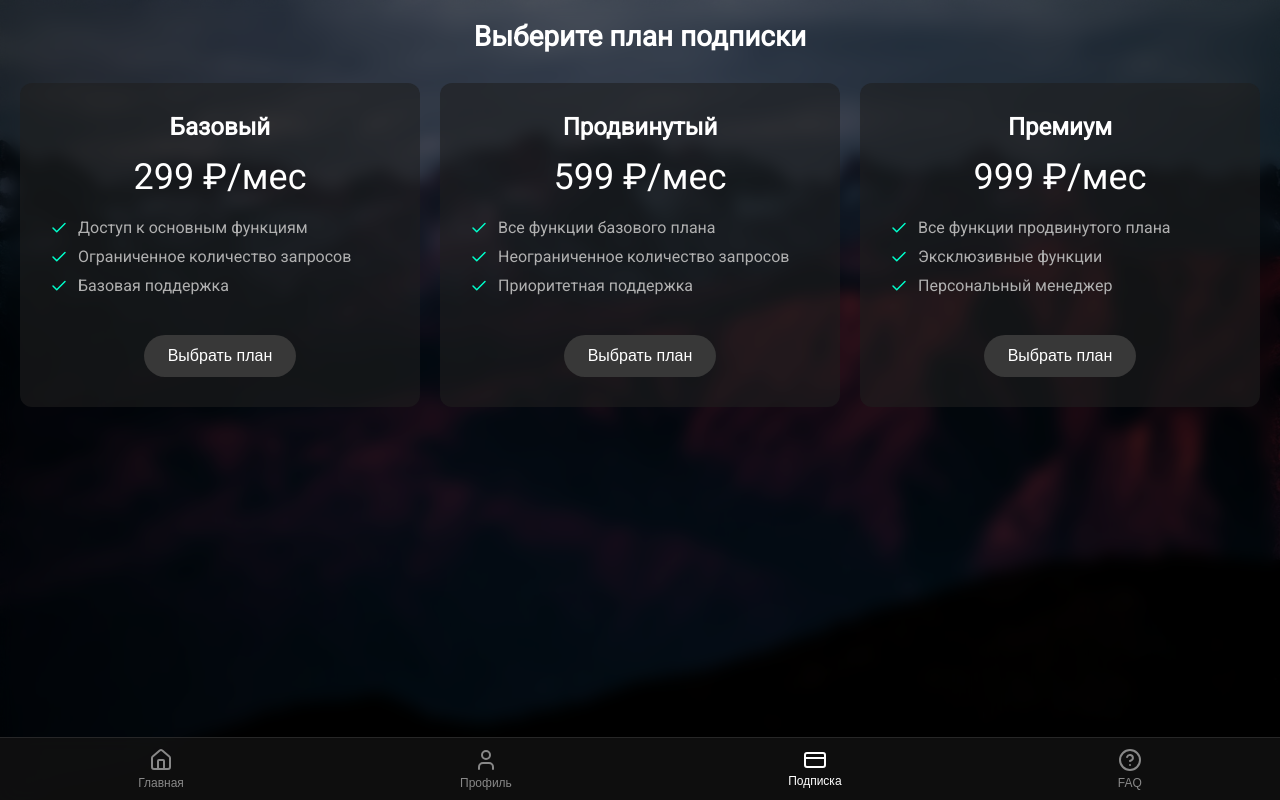
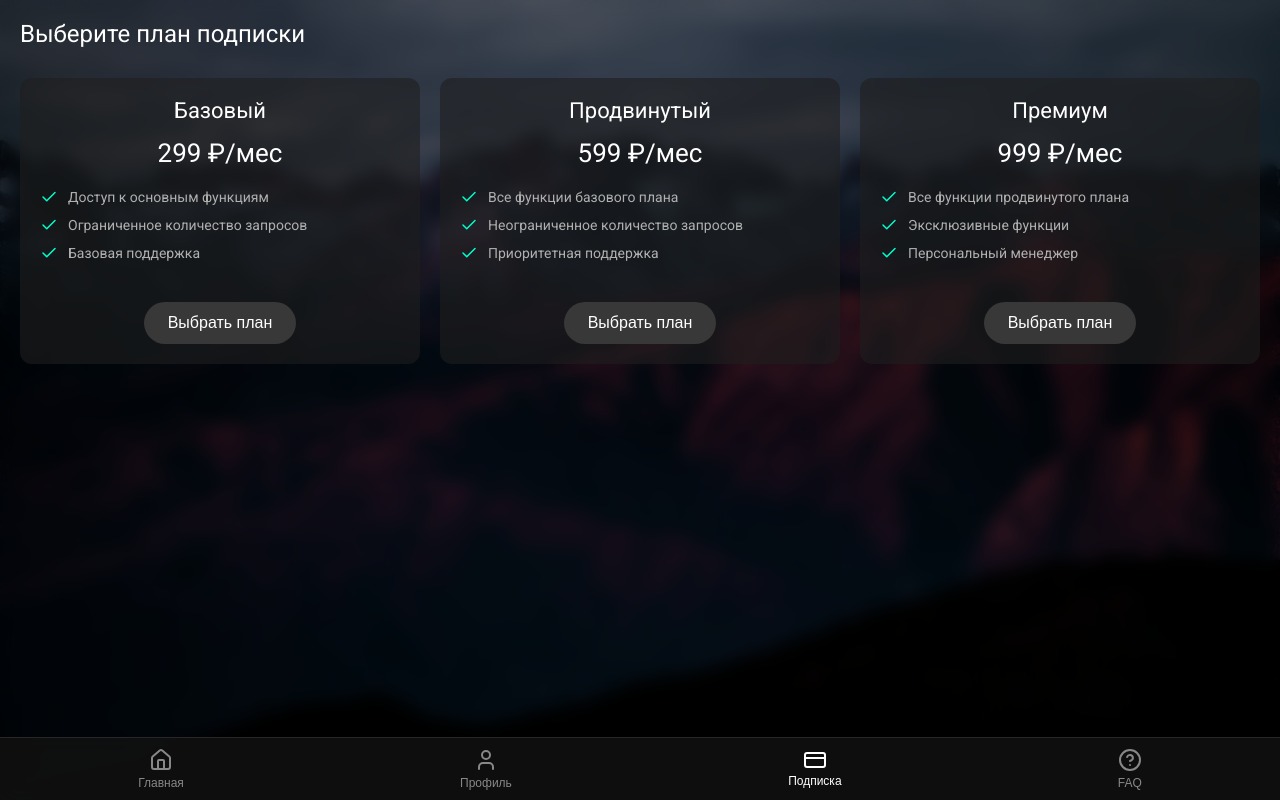
Before and after one commit to MrEwgenius/TgBotStreamers, a Next.js app: page /subscription in a window 1280 px wide. Built offline with nearby package versions, Linux system fonts and the light colour scheme.

Commit message:
eddit font-weight

```diff
--- a/src/app/faq/page.jsx
+++ b/src/app/faq/page.jsx
@@ -44,7 +44,7 @@ const FAQPage = () => {
         </div>
       ))}
       <a href="https://t.me/your_operator_username" className={styles.askButton}>
-        <MessageCircle size={24} />
+        <MessageCircle size={20} />
         <span>Задать вопрос</span>
       </a>
     </div>
--- a/src/app/page.jsx
+++ b/src/app/page.jsx
@@ -182,7 +182,6 @@ export default function Home() {
 
 
 
-  const [activeTab, setActiveTab] = useState("calculator"); // По умолчанию активен калькулятор
   return (
     <div className={styles.container}>
       {showPopup && <Popup onClose={() => setShowPopup(false)} />}
--- a/src/app/page.module.scss
+++ b/src/app/page.module.scss
@@ -5,6 +5,9 @@
   padding-bottom: 75px;
   padding-top: 20px;
   position: relative;
+  .title{
+    font-weight: 400;
+  }
 
   &::before{
     content: '';
@@ -72,6 +75,7 @@
     h2 {
       color: #ffffff;
       margin-bottom: 10px;
+      font-weight: 400;
     }
   }
 
--- a/src/app/profile/page.jsx
+++ b/src/app/profile/page.jsx
@@ -32,7 +32,7 @@ const ProfilePage = () => {
 
   return (
     <div className={styles.profileContainer}>
-      <h1>Профиль пользователя</h1>
+      <h1>Профиль </h1>
       <div className={styles.tabContainer}>
         <button
           className={`${styles.tabButton} ${
@@ -55,10 +55,10 @@ const ProfilePage = () => {
         <div className={styles.subscriptionInfo}>
           <h2>Информация о подписке</h2>
           <p>
-            <strong>Текущий план:</strong> {subscriptionInfo.plan}
+            <span>Текущий план:</span> {subscriptionInfo.plan}
           </p>
           <p>
-            <strong>Действует до:</strong> {subscriptionInfo.endDate}
+            <span>Действует до:</span> {subscriptionInfo.endDate}
           </p>
         </div>
       )}
--- a/src/app/subscription/page.module.scss
+++ b/src/app/subscription/page.module.scss
@@ -6,15 +6,15 @@
   position: relative;
 
   h1 {
-    font-size: 28px;
+    font-size: 24px;
     margin-bottom: 30px;
-    text-align: center;
     color: #ffffff;
+    font-weight: 400;
   }
   backdrop-filter: blur(8px);
   -webkit-backdrop-filter: blur(8px);
-  &::before{
-    content: '';
+  &::before {
+    content: "";
     position: absolute;
     top: 0;
     left: 0;
@@ -34,14 +34,15 @@
 .planCard {
   background-color: rgba(30, 30, 30, 0.6);
   border-radius: 12px;
-  padding: 30px;
+  padding: 20px;
   display: flex;
   flex-direction: column;
   align-items: center;
   transition: all 0.3s ease;
   cursor: pointer;
 
-  &:hover, &.selected {
+  &:hover,
+  &.selected {
     transform: translateY(-10px);
     box-shadow: 0 15px 30px rgba(80, 80, 80, 0.2);
   }
@@ -51,13 +52,15 @@
   }
 
   h2 {
-    font-size: 24px;
+    font-size: 22px;
     margin-bottom: 15px;
     color: #ffffff;
+    font-weight: 400;
   }
 
   .price {
-    font-size: 36px;
+    font-size: 26px;
+
 
     color: #fff;
     margin-bottom: 20px;
@@ -73,7 +76,7 @@
       display: flex;
       align-items: center;
       margin-bottom: 10px;
-      font-size: 16px;
+      font-size: 14px;
       color: #b0b0b0;
 
       svg {
@@ -91,6 +94,7 @@
   border-radius: 30px;
   padding: 12px 24px;
   font-size: 16px;
+
   cursor: pointer;
   transition: all 0.3s ease;
 
```
Also changed, not shown: src/app/faq/page.module.scss (+6 -8 lines), src/app/profile/page.module.scss (+13 -7 lines).
